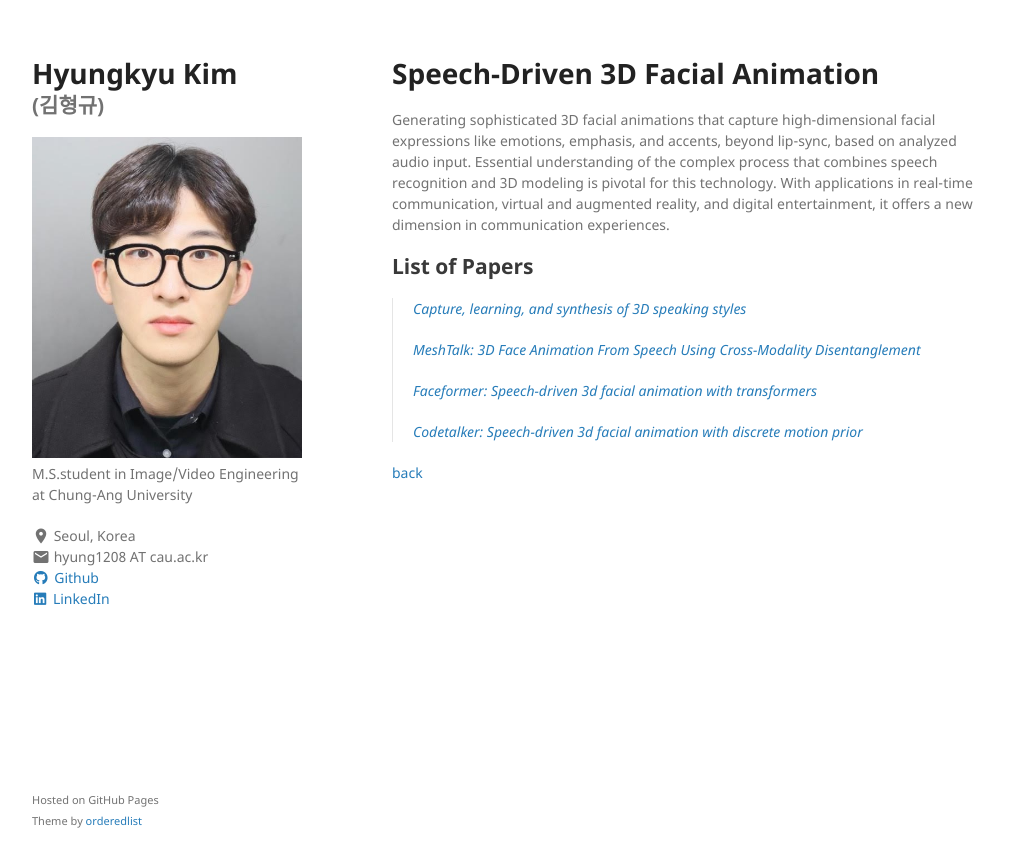
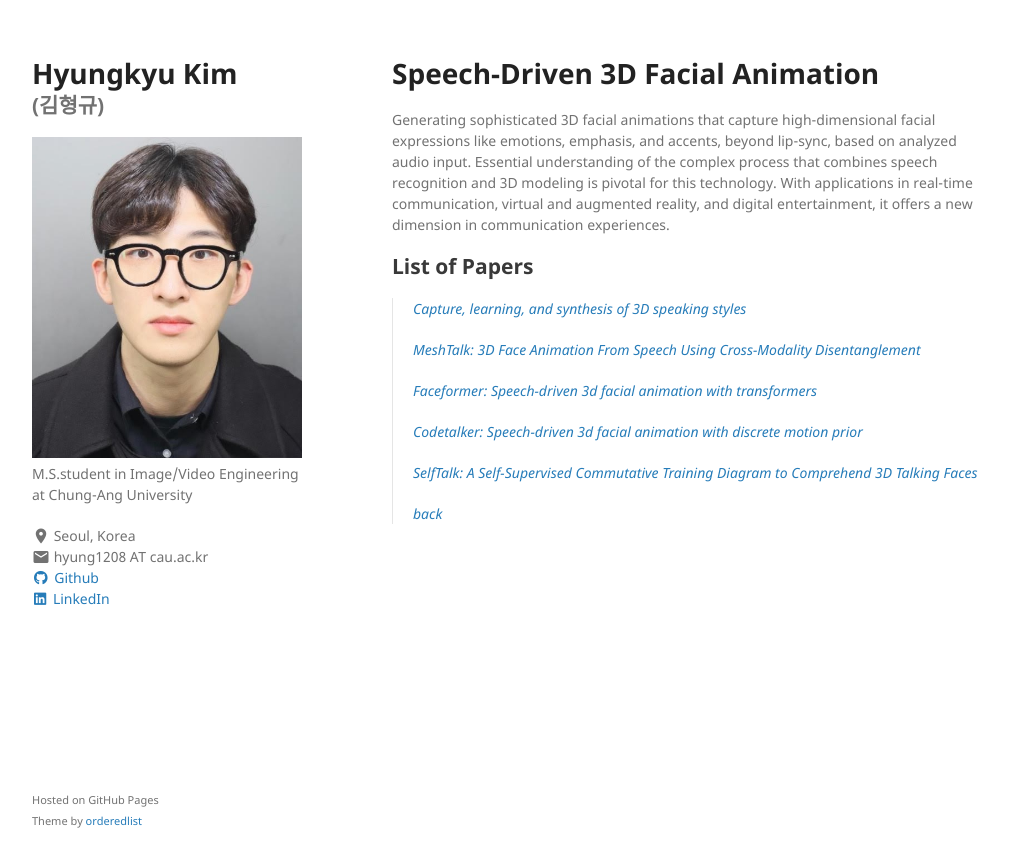
Before and after one commit to kimhyungkyu-1208/HYUNG-KYU-KIM, a Jekyll site: the page built from another_pages/Speech-Driven3DFacialAnimation.md, in a window 1280 px wide. Shown: the top 867 px of the page, without its empty margins (128-1137 px from the left). Built offline with Jekyll 4.4.1, drawn with Linux system fonts in a browser that asks for light colours; a style sheet for code colours, icons or effects is not loaded; our own code applies the rules of GitHub Pages for plain Markdown files.

Commit message:
Update_0811

```diff
--- a/another_pages/Speech-Driven3DFacialAnimation.md
+++ b/another_pages/Speech-Driven3DFacialAnimation.md
@@ -15,5 +15,6 @@ Generating sophisticated 3D facial animations that capture high-dimensional faci
 >
 > [Codetalker: Speech-driven 3d facial animation with discrete motion prior](http://openaccess.thecvf.com/content/CVPR2023/papers/Xing_CodeTalker_Speech-Driven_3D_Facial_Animation_With_Discrete_Motion_Prior_CVPR_2023_paper.pdf)
 >
-
+> [SelfTalk: A Self-Supervised Commutative Training Diagram to Comprehend 3D Talking Faces](https://arxiv.org/pdf/2306.10799.pdf)
+>
 [back](../index.html)
```
Also changed, not shown: 6 other files.
